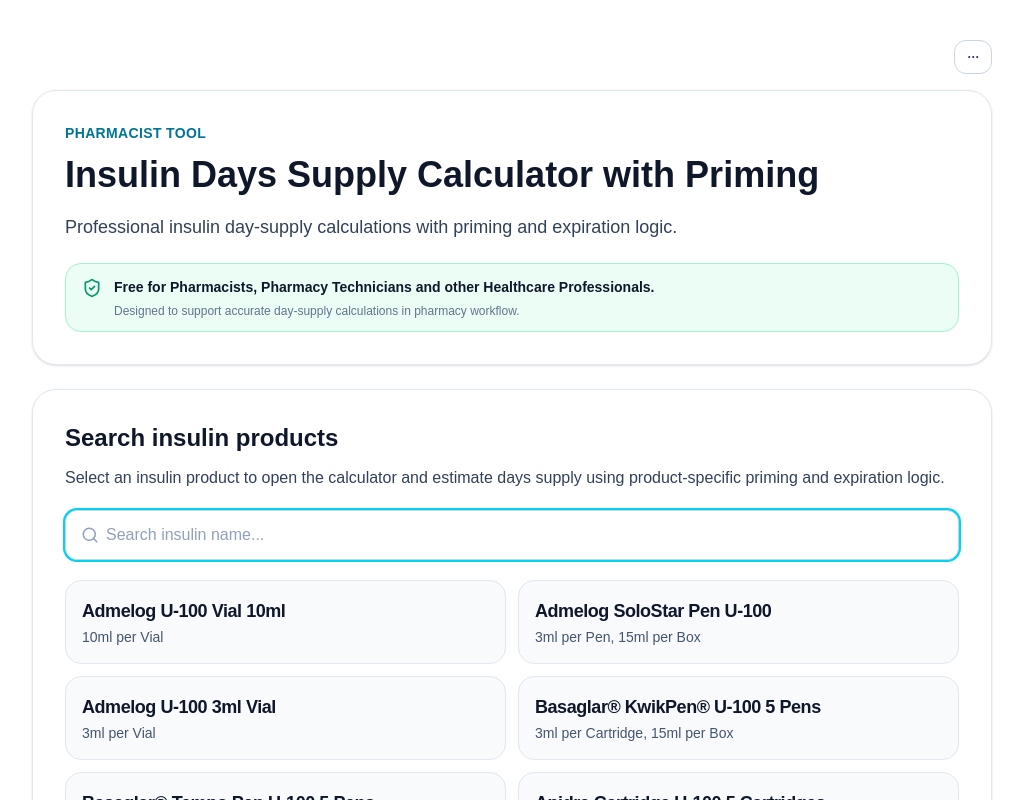
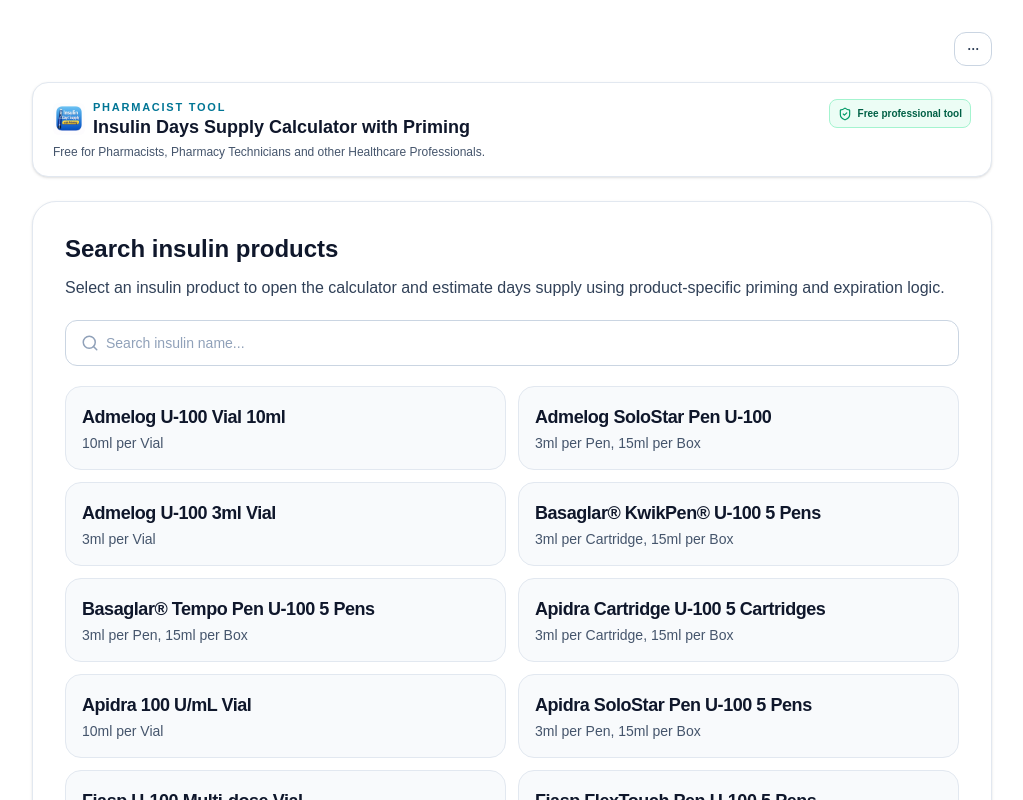
Before and after one commit to 76248usa/daysSupplyWeb, a Next.js app: page /app in a window 1280 px wide. Shown: the whole page, without its empty margins (128-1151 px from the left). Built offline with nearby package versions, Linux system fonts and the light colour scheme; no server answers.

Commit message:
changed hero on app

```diff
--- a/app/app/AppHome.tsx
+++ b/app/app/AppHome.tsx
@@ -316,6 +316,59 @@ export default function AppHome() {
     cancelAtPeriodEnd,
   ]);
 
+  const searchSection = (
+    <section className="mt-4 rounded-2xl border-2 border-cyan-100 bg-white p-4 shadow-sm sm:mt-6 sm:rounded-3xl sm:border sm:border-slate-200 sm:p-8">
+      <h2 className="text-lg font-bold leading-tight text-slate-900 sm:text-2xl">
+        Search insulin products
+      </h2>
+
+      <p className="mt-2 text-sm leading-6 text-slate-700 sm:mt-3 sm:text-base">
+        Select an insulin product to open the calculator and estimate days
+        supply using product-specific priming and expiration logic.
+      </p>
+
+      <div className="mt-4 relative sm:mt-5">
+        <Search
+          size={16}
+          className="pointer-events-none absolute left-3 top-1/2 -translate-y-1/2 text-slate-400 sm:left-4 sm:size-[18px]"
+        />
+        <input
+          id="insulin-search"
+          className="w-full rounded-xl border border-slate-300 bg-white py-2.5 pl-9 pr-3 text-sm text-slate-900 placeholder:text-slate-400 focus:outline-none focus:ring-2 focus:ring-cyan-400 sm:py-3 sm:pl-10 sm:pr-4"
+          placeholder="Search insulin name..."
+          value={search}
+          onChange={(e) => setSearch(e.target.value)}
+        />
+      </div>
+
+      <div className="mt-4 grid gap-2.5 sm:mt-5 sm:grid-cols-2 sm:gap-3">
+        {filtered.map((m) => (
+          <Link
+            key={m.id}
+            href={`/app/medicine/${m.id}`}
+            className={`${PRESS} block rounded-xl border border-slate-200 bg-slate-50 p-3 transition hover:bg-slate-100 sm:rounded-2xl sm:p-4`}
+          >
+            <div className="text-base font-bold tracking-tight text-slate-900 sm:text-lg">
+              {m.name}
+            </div>
+
+            {m.addToName ? (
+              <div className="mt-0.5 text-xs font-medium text-slate-600 sm:text-sm">
+                {m.addToName}
+              </div>
+            ) : null}
+          </Link>
+        ))}
+      </div>
+    </section>
+  );
+
+  const installSection = (
+    <div className="mt-4 sm:mt-6">
+      <InstallCalculatorCard appName="Insulin Calculator" />
+    </div>
+  );
+
   return (
     <motion.div
       initial={{ opacity: 0, y: 6 }}
@@ -323,19 +376,21 @@ export default function AppHome() {
       transition={{ duration: 0.15 }}
     >
       <main className="min-h-screen bg-white text-slate-900">
-        <div className="mx-auto max-w-5xl px-4 py-10 sm:px-6 lg:px-8">
-          <div className="flex items-center justify-end gap-3">
+        <div className="mx-auto max-w-5xl px-3 py-5 sm:px-6 sm:py-8 lg:px-8">
+          <div className="flex items-center justify-end gap-2 sm:gap-3">
             {showManageBilling ? (
               <div className="flex flex-col items-end gap-1">
                 <button
                   onClick={openBillingPortal}
                   disabled={portalLoading}
-                  className={`${PRESS} rounded-xl border border-slate-300 bg-white px-3 py-2 text-xs font-semibold text-slate-700 hover:bg-slate-50 disabled:opacity-60`}
+                  className={`${PRESS} rounded-lg border border-slate-300 bg-white px-2.5 py-1.5 text-[11px] font-semibold text-slate-700 hover:bg-slate-50 disabled:opacity-60 sm:rounded-xl sm:px-3 sm:py-2 sm:text-xs`}
                 >
                   {portalLoading ? "Opening billing…" : "Manage billing"}
                 </button>
                 {portalError ? (
-                  <div className="text-[11px] text-rose-700">{portalError}</div>
+                  <div className="text-[10px] text-rose-700 sm:text-[11px]">
+                    {portalError}
+                  </div>
                 ) : null}
               </div>
             ) : null}
@@ -343,7 +398,7 @@ export default function AppHome() {
             {!AUTH_DISABLED && status !== "no_user" ? (
               <button
                 onClick={signOut}
-                className={`${PRESS} rounded-xl border border-slate-300 bg-white px-3 py-2 text-xs font-semibold text-slate-700 hover:bg-slate-50`}
+                className={`${PRESS} rounded-lg border border-slate-300 bg-white px-2.5 py-1.5 text-[11px] font-semibold text-slate-700 hover:bg-slate-50 sm:rounded-xl sm:px-3 sm:py-2 sm:text-xs`}
               >
                 Sign out
               </button>
@@ -356,7 +411,7 @@ export default function AppHome() {
                 aria-label="More"
                 aria-haspopup="menu"
                 aria-expanded={menuOpen}
-                className={`${PRESS} rounded-xl border border-slate-300 bg-white px-3 py-2 text-xs font-semibold text-slate-700 hover:bg-slate-50`}
+                className={`${PRESS} rounded-lg border border-slate-300 bg-white px-2.5 py-1.5 text-[11px] font-semibold text-slate-700 hover:bg-slate-50 sm:rounded-xl sm:px-3 sm:py-2 sm:text-xs`}
               >
                 ⋯
               </button>
@@ -402,31 +457,32 @@ export default function AppHome() {
               ) : null}
             </div>
           </div>
+          {/* </div>
 
-          <section className="mt-4 rounded-3xl border border-slate-200 bg-white p-6 shadow-sm sm:p-8">
-            <p className="mb-3 text-sm font-semibold uppercase tracking-wide text-cyan-700">
+          <section className="mt-3 rounded-2xl border border-slate-200 bg-white p-4 shadow-sm sm:mt-4 sm:rounded-3xl sm:p-8">
+            <p className="mb-2 text-[11px] font-semibold uppercase tracking-[0.18em] text-cyan-700 sm:mb-3 sm:text-sm">
               Pharmacist Tool
             </p>
 
-            <h1 className="text-3xl font-bold text-slate-900 sm:text-4xl">
+            <h1 className="text-xl font-bold leading-tight text-slate-900 sm:text-4xl">
               Insulin Days Supply Calculator with Priming
             </h1>
 
-            <p className="mt-4 max-w-3xl text-lg leading-8 text-slate-700">
+            <p className="mt-2 max-w-3xl text-sm leading-6 text-slate-700 sm:mt-4 sm:text-lg sm:leading-8">
               Professional insulin day-supply calculations with priming and
               expiration logic.
             </p>
 
-            <div className="mt-5 rounded-2xl border border-emerald-200 bg-emerald-50 px-4 py-3">
-              <div className="flex items-start gap-3">
-                <ShieldCheck className="mt-0.5 h-5 w-5 text-emerald-600" />
+            <div className="mt-3 rounded-xl border border-emerald-200 bg-emerald-50 px-3 py-2.5 sm:mt-5 sm:rounded-2xl sm:px-4 sm:py-3">
+              <div className="flex items-start gap-2.5 sm:gap-3">
+                <ShieldCheck className="mt-0.5 h-4 w-4 shrink-0 text-emerald-600 sm:h-5 sm:w-5" />
 
-                <div className="text-sm leading-relaxed text-slate-700">
+                <div className="text-xs leading-5 text-slate-700 sm:text-sm sm:leading-relaxed">
                   <span className="font-semibold text-slate-900">
                     Free for Pharmacists, Pharmacy Technicians and other
                     Healthcare Professionals.
                   </span>
-                  <div className="mt-1 text-xs text-slate-500">
+                  <div className="mt-0.5 text-[11px] text-slate-500 sm:mt-1 sm:text-xs">
                     Designed to support accurate day-supply calculations in
                     pharmacy workflow.
                   </div>
@@ -435,99 +491,102 @@ export default function AppHome() {
             </div>
 
             {effectiveIsPro && (
-              <div className="mt-4 inline-flex flex-col items-start rounded-lg border border-emerald-200 bg-emerald-50 px-3 py-2">
-                <div className="text-xs font-semibold text-emerald-800">
+              <div className="mt-3 inline-flex flex-col items-start rounded-lg border border-emerald-200 bg-emerald-50 px-2.5 py-2 sm:mt-4 sm:px-3">
+                <div className="text-[11px] font-semibold text-emerald-800 sm:text-xs">
                   Pro active ✓
                 </div>
-                <div className="mt-0.5 text-[11px] text-emerald-700">
+                <div className="mt-0.5 text-[10px] text-emerald-700 sm:text-[11px]">
                   {proConfidenceLine}
                 </div>
               </div>
             )}
-          </section>
+          </section> */}
 
-          <div className="mt-6">
-            <InstallCalculatorCard appName="Insulin Calculator" />
-          </div>
+          <section className="mt-3 rounded-2xl border border-slate-200 bg-white px-3 py-3 shadow-sm sm:mt-4 sm:px-5 sm:py-4">
+            <div className="flex items-start justify-between gap-3">
+              <div className="min-w-0">
+                <div className="flex items-center gap-2">
+                  <img
+                    src="/icons/icon-192.png"
+                    alt="Insulin Days Supply Calculator"
+                    className="h-7 w-7 rounded-md sm:h-8 sm:w-8"
+                  />
+                  <div className="min-w-0">
+                    <p className="text-[10px] font-semibold uppercase tracking-[0.16em] text-cyan-700 sm:text-[11px]">
+                      Pharmacist Tool
+                    </p>
+                    <h1 className="truncate text-sm font-bold leading-tight text-slate-900 sm:text-lg">
+                      Insulin Days Supply Calculator with Priming
+                    </h1>
+                  </div>
+                </div>
 
-          <section className="mt-6 rounded-3xl border border-slate-200 bg-white p-6 shadow-sm sm:p-8">
-            <h2 className="text-2xl font-bold text-slate-900">
-              Search insulin products
-            </h2>
+                <p className="mt-1 text-[11px] leading-4 text-slate-600 sm:mt-1.5 sm:text-xs">
+                  Free for Pharmacists, Pharmacy Technicians and other
+                  Healthcare Professionals.
+                </p>
+              </div>
 
-            <p className="mt-3 text-slate-700">
-              Select an insulin product to open the calculator and estimate days
-              supply using product-specific priming and expiration logic.
-            </p>
-
-            <div className="mt-5 relative">
-              <Search
-                size={18}
-                className="pointer-events-none absolute left-4 top-1/2 -translate-y-1/2 text-slate-400"
-              />
-              <input
-                id="insulin-search"
-                className="w-full rounded-xl border border-slate-300 bg-white py-3 pl-10 pr-4 text-slate-900 placeholder:text-slate-400 focus:outline-none focus:ring-2 focus:ring-cyan-400"
-                placeholder="Search insulin name..."
-                value={search}
-                onChange={(e) => setSearch(e.target.value)}
-              />
-            </div>
-
-            <div className="mt-5 grid gap-3 sm:grid-cols-2">
-              {filtered.map((m) => (
-                <Link
-                  key={m.id}
-                  href={`/app/medicine/${m.id}`}
-                  className={`${PRESS} block rounded-2xl border border-slate-200 bg-slate-50 p-4 transition hover:bg-slate-100`}
-                >
-                  <div className="text-lg font-bold tracking-tight text-slate-900">
-                    {m.name}
+              {effectiveIsPro ? (
+                <div className="shrink-0 rounded-lg border border-emerald-200 bg-emerald-50 px-2 py-1.5 text-right">
+                  <div className="text-[10px] font-semibold text-emerald-800">
+                    Pro active ✓
                   </div>
-
-                  {m.addToName ? (
-                    <div className="mt-0.5 text-sm font-medium text-slate-600">
-                      {m.addToName}
-                    </div>
-                  ) : null}
-                </Link>
-              ))}
+                  <div className="text-[10px] text-emerald-700">
+                    {proConfidenceLine}
+                  </div>
+                </div>
+              ) : (
+                <div className="shrink-0 rounded-lg border border-emerald-200 bg-emerald-50 px-2 py-1.5">
+                  <div className="flex items-center gap-1.5">
+                    <ShieldCheck className="h-3.5 w-3.5 text-emerald-600" />
+                    <span className="text-[10px] font-semibold text-emerald-800">
+                      Free professional tool
+                    </span>
+                  </div>
+                </div>
+              )}
             </div>
           </section>
 
+          <div className="sm:hidden">{searchSection}</div>
+          <div className="hidden sm:block">{installSection}</div>
+          <div className="sm:hidden">{installSection}</div>
+          <div className="hidden sm:block">{searchSection}</div>
+
           <div
             id="disclaimer"
-            className="mx-auto mt-8 max-w-3xl rounded-3xl border border-amber-200 bg-amber-50 p-6 text-sm text-amber-800 shadow-sm"
+            className="mx-auto mt-6 max-w-3xl rounded-2xl border border-amber-200 bg-amber-50 p-4 text-xs leading-5 text-amber-800 shadow-sm sm:mt-8 sm:rounded-3xl sm:p-6 sm:text-sm"
           >
             <p className="font-semibold text-amber-900">
               Professional Use Notice
             </p>
-            <p className="mt-3">
+            <p className="mt-2 sm:mt-3">
               This calculator is intended for licensed healthcare professionals.
               It provides insulin day-supply estimates based on user-entered
               dosing information, product characteristics, priming assumptions,
               and expiration limits.
             </p>
-            <p className="mt-3">
+            <p className="mt-2 sm:mt-3">
               Results are provided for clinical support only and do not replace
               independent professional judgment. Users must verify all
               calculations against the prescription, manufacturer labeling,
               payer requirements, and applicable regulations.
             </p>
-            <p className="mt-3">
+            <p className="mt-2 sm:mt-3">
               By using this tool, users acknowledge that final responsibility
               for prescription verification and documentation remains with the
               dispensing professional.
             </p>
-            <p className="mt-3">
+            <p className="mt-2 sm:mt-3">
               This software is independently developed, not affiliated with any
               pharmaceutical manufacturer, does not provide medical advice, and
               is not intended for patient use.
             </p>
-            <p className="mt-4 text-amber-700">
+            <p className="mt-3 sm:mt-4 text-amber-700">
               We do not sell user information.
             </p>
-            <p className="mt-2 text-amber-700">
+            <p className="mt-1.5 sm:mt-2 text-amber-700">
               Support: support@insulinprimingdayssupply.com
             </p>
           </div>
--- a/app/insulin-days-supply-calculator/page.tsx
+++ b/app/insulin-days-supply-calculator/page.tsx
@@ -93,14 +93,14 @@ export default function InsulinDaysSupplyCalculatorPage() {
         dangerouslySetInnerHTML={{ __html: JSON.stringify(schema) }}
       />
 
+      {/*
+
+
+
       <div className="rounded-2xl border border-slate-200 bg-white shadow-sm p-5 flex flex-col sm:flex-row sm:items-center sm:justify-between gap-4">
-        {/* Left side */}
+
         <div className="flex items-start gap-3">
-          {/* <img
-            src="/icons/icon-192.png"
-            alt="Insulin Days Supply Calculator"
-            className="w-10 h-10 rounded-lg"
-          /> */}
+
 
           <div className="space-y-0">
             <h1 className="text-lg sm:text-xl font-semibold text-slate-900">
@@ -130,17 +130,70 @@ export default function InsulinDaysSupplyCalculatorPage() {
             </div>
           </div>
         </div>
+      </div> */}
 
-        {/* Right side badge */}
-        {/* <div className="flex items-center gap-2 text-xs text-slate-500">
-          <span className="px-2 py-1 rounded-md bg-slate-100">
-            Evidence-based
-          </span>
-          <span className="px-2 py-1 rounded-md bg-slate-100">
-            Audit-friendly
-          </span>
-        </div> */}
-      </div>
+      <section className="mt-4 rounded-2xl border border-slate-200 bg-white px-3 py-3 shadow-sm sm:px-5 sm:py-4">
+        <div className="flex items-start justify-between gap-3">
+          <div className="min-w-0">
+            <div className="flex items-center gap-2">
+              <img
+                src="/icons/icon-192.png"
+                alt="Insulin Days Supply Calculator"
+                className="h-7 w-7 rounded-md sm:h-8 sm:w-8"
+              />
+
+              <h1 className="truncate text-sm font-bold text-slate-900 sm:text-lg">
+                Insulin Days’ Supply Calculator
+              </h1>
+            </div>
+
+            <p className="mt-1 text-[11px] leading-4 text-slate-600 sm:text-xs">
+              Calculate insulin days supply including priming doses, pen
+              quantities, and expiration limits.
+            </p>
+
+            {/* SEO internal links */}
+            <div className="mt-1 flex flex-wrap gap-x-2 gap-y-1 text-[11px] text-cyan-700">
+              <a
+                href="/tresiba-days-supply-calculator"
+                className="hover:underline"
+              >
+                Tresiba
+              </a>
+              <span>•</span>
+              <a
+                href="/novolog-days-supply-calculator"
+                className="hover:underline"
+              >
+                Novolog
+              </a>
+              <span>•</span>
+              <a
+                href="/lantus-days-supply-calculator"
+                className="hover:underline"
+              >
+                Lantus
+              </a>
+              <span>•</span>
+              <a
+                href="/humalog-days-supply-calculator"
+                className="hover:underline"
+              >
+                Humalog
+              </a>
+            </div>
+          </div>
+
+          <div className="shrink-0 rounded-lg border border-emerald-200 bg-emerald-50 px-2 py-1.5">
+            <div className="flex items-center gap-1.5">
+              <ShieldCheck className="h-3.5 w-3.5 text-emerald-600" />
+              <span className="text-[10px] font-semibold text-emerald-800">
+                Free pharmacist tool
+              </span>
+            </div>
+          </div>
+        </div>
+      </section>
 
       <section className="mt-4">
         <InsulinDaysSupplyCalculatorClient />
```
